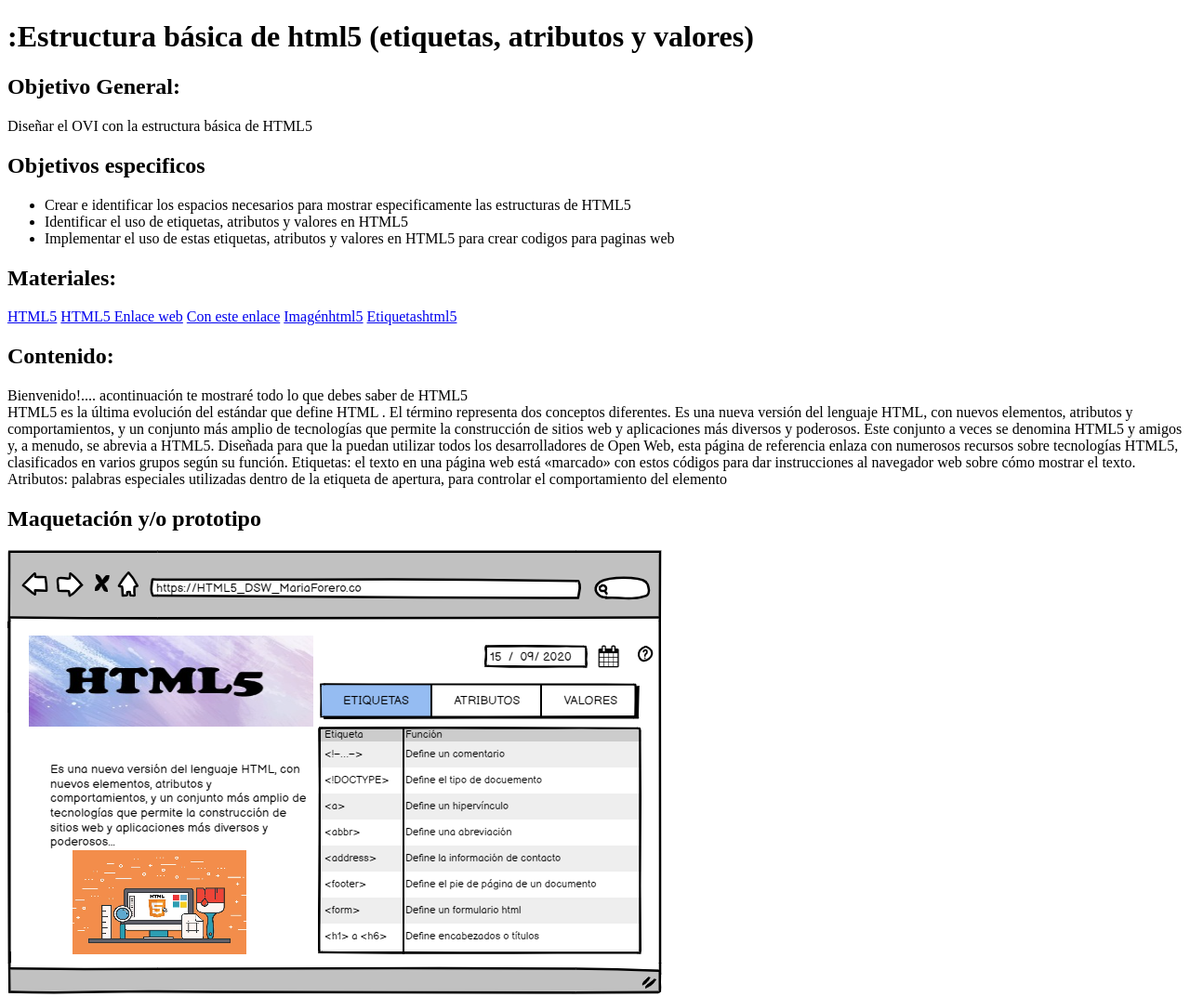
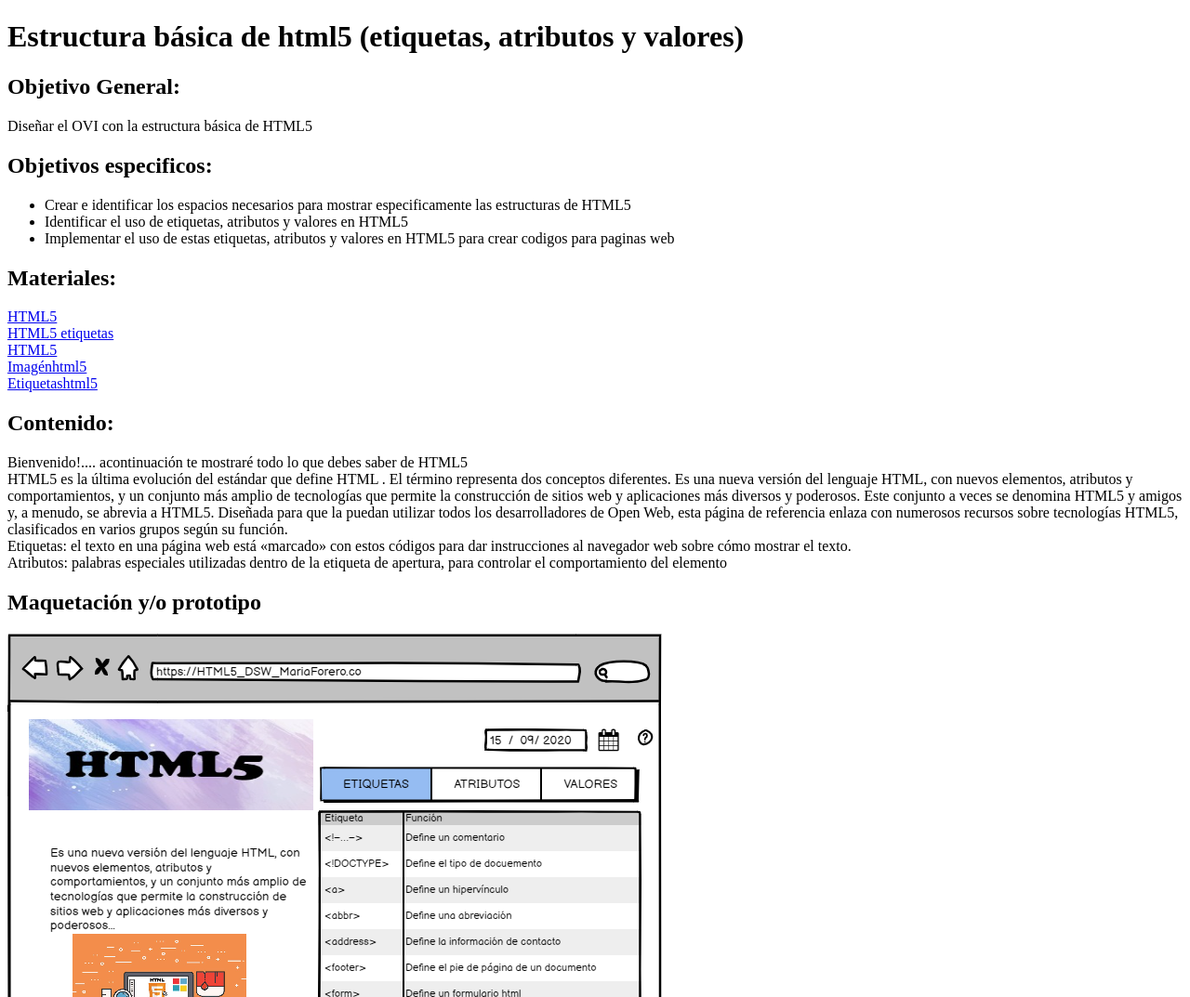
Before and after one commit to isa172001/DSW-MariaForero, a plain HTML site: page planing.html in a window 1280 px wide. Shown: the top 1073 px of the page at 93% size. Drawn offline with Linux system fonts and the light colour scheme.

Commit message:
Update planing.html
actualización del borrador.

```diff
--- a/planing.html
+++ b/planing.html
@@ -7,13 +7,13 @@
 </head>
 
 <body>
-    <h1>:Estructura básica de html5 (etiquetas, atributos y
+    <h1>Estructura básica de html5 (etiquetas, atributos y
     valores)</h1>
 
     <h2>Objetivo General:</h2>
     <p>Diseñar el OVI con la estructura básica de HTML5</p>
 
-    <h2>Objetivos especificos</h2>
+    <h2>Objetivos especificos:</h2>
       <ul>
           <li>Crear e identificar los espacios necesarios para mostrar especificamente las estructuras de HTML5</li>
           <li>Identificar  el uso de etiquetas, atributos y valores en HTML5</li>
@@ -23,22 +23,23 @@
 
     <h2>Materiales:</h2>
 
-        <a href="https://www.arkaitzgarro.com/xhtml/capitulo-3.html#:~:text=Cap%C3%ADtulo%203%20Etiquetas%2C%20atributos%20y,la%20estructura%20b%C3%A1sica%20del%20HTML.&text=Para%20ello%20contamos%20con%20los,dobles%22%20o%20'simples'.">HTML5</a>
-        <a href="https://developer.mozilla.org/es/docs/HTML/HTML5/HTML5_lista_elementos">HTML5 Enlace web</a>
-        <a href="https://developer.mozilla.org/en-US/docs/Web/Guide/HTML/HTML5">Con este enlace</a>
-        <a href="https://sooluciona.com/wp-content/uploads/2018/12/Diferencias-entre-HTML-y-HTML5.jpg">Imagénhtml5</a>
-        <a href="https://brandominus.com/blog/creatividad/todas-etiquetas-html5/">Etiquetashtml5</a>
+        <a href="https://www.arkaitzgarro.com/xhtml/capitulo-3.html#:~:text=Cap%C3%ADtulo%203%20Etiquetas%2C%20atributos%20y,la%20estructura%20b%C3%A1sica%20del%20HTML.&text=Para%20ello%20contamos%20con%20los,dobles%22%20o%20'simples'.">HTML5</a> <br>
+        <a href="https://developer.mozilla.org/es/docs/HTML/HTML5/HTML5_lista_elementos">HTML5 etiquetas</a> <br>
+        <a href="https://developer.mozilla.org/en-US/docs/Web/Guide/HTML/HTML5">HTML5</a> <br>
+        <a href="https://sooluciona.com/wp-content/uploads/2018/12/Diferencias-entre-HTML-y-HTML5.jpg">Imagénhtml5</a> <br>
+        <a href="https://brandominus.com/blog/creatividad/todas-etiquetas-html5/">Etiquetashtml5</a> <br>
 
         <h2>Contenido:</h2>
         <p> Bienvenido!.... acontinuación te mostraré todo lo que debes saber de HTML5 <br>
-            HTML5 es la última evolución del estándar que define HTML . El término representa dos conceptos diferentes. Es una nueva versión del lenguaje HTML,
-            con nuevos elementos, atributos y comportamientos, y un conjunto más amplio de tecnologías que permite la construcción de sitios web y
-            aplicaciones más diversos y poderosos. Este conjunto a veces se denomina HTML5 y amigos y, a menudo, se abrevia a HTML5.
+            HTML5 es la última evolución del estándar que define HTML . El término representa dos conceptos diferentes.
+             Es una nueva versión del lenguaje HTML, con nuevos elementos, atributos y comportamientos, y un conjunto más
+             amplio de tecnologías que permite la construcción de sitios web y aplicaciones más diversos y poderosos.
+             Este conjunto a veces se denomina HTML5 y amigos y, a menudo, se abrevia a HTML5.
 
             Diseñada para que la puedan utilizar todos los desarrolladores de Open Web, esta página de referencia enlaza con numerosos recursos sobre
-            tecnologías HTML5, clasificados en varios grupos según su función.
+            tecnologías HTML5, clasificados en varios grupos según su función. <br>
 
-            Etiquetas:  el texto en una página web está «marcado» con estos códigos para dar instrucciones al navegador web sobre cómo mostrar el texto.
+            Etiquetas:  el texto en una página web está «marcado» con estos códigos para dar instrucciones al navegador web sobre cómo mostrar el texto. <br>
             Atributos: palabras especiales utilizadas dentro de la etiqueta de apertura, para controlar el comportamiento del elemento
 
         </p>
```
